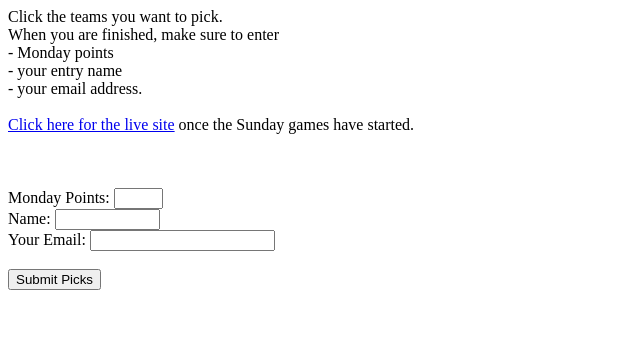
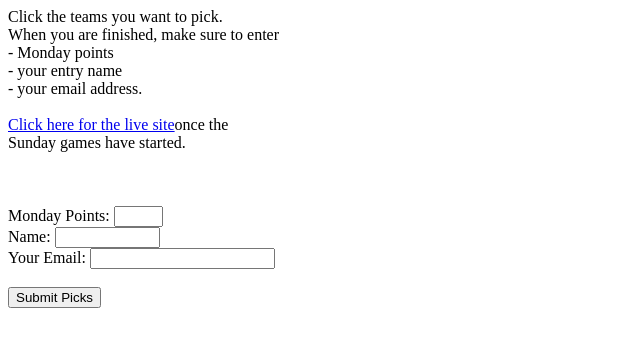
Before and after one commit to fbpicks/fbpicks2022.github.io, a plain HTML site: page index.html in a window 1280 px wide. Shown: the whole page, without its empty margins (0-640 px from the left). Drawn offline with nearby package versions, Linux system fonts and the light colour scheme; no server answers.

Commit message:
Update index.html

```diff
--- a/index.html
+++ b/index.html
@@ -350,7 +350,7 @@ table {
 
 <body>
 
-<div id="instruct">Click the teams you want to pick. <br> When you are finished, make sure to enter<br> - Monday points <br> - your entry name <br> - your email address.<br><br><a href='https://fbpool.github.io/'>Click here for the live site</a> once the Sunday games have started.</div><br><br>
+<div id="instruct">Click the teams you want to pick. <br> When you are finished, make sure to enter<br> - Monday points <br> - your entry name <br> - your email address.<br><br><a href='https://fbpool.github.io/'>Click here for the live site</a>once the<br>Sunday games have started.</div><br><br>
 <div id="main_table"></div>
 	<br>
 <form id="frm1">
```
